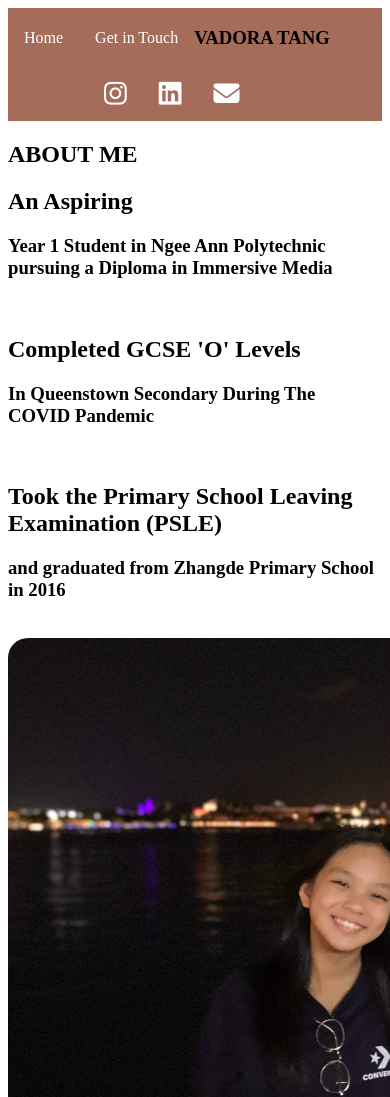
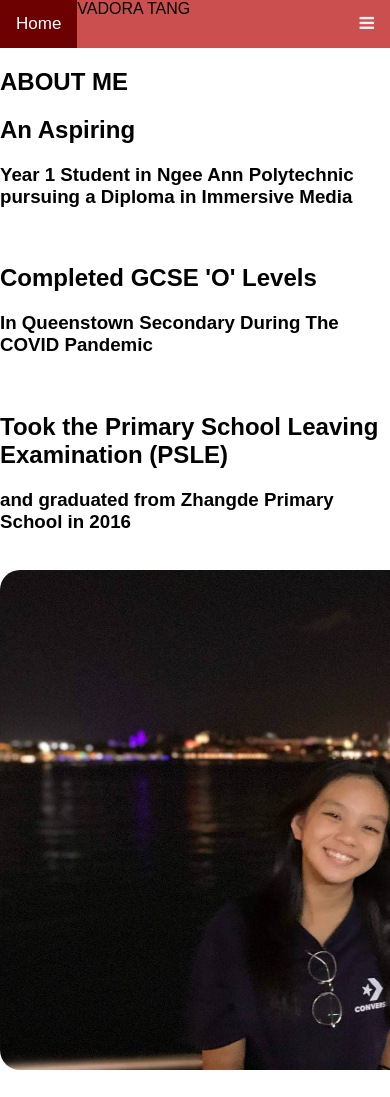
Before and after one commit to vadora2/assignment1, a plain HTML site: page homepage.html in a window 390 px wide. Shown: the top 1097 px of the page. After the commit the page ends 1070 px from the top, so only its background shows below. Drawn offline with Linux system fonts and the light colour scheme; files whose address does not match are found by name.

Commit message:
icons and new nav

```diff
--- a/homepage.html
+++ b/homepage.html
@@ -4,7 +4,7 @@
 
 <header>
     <!-- ###navigation bar -->
-    <style>
+    <!--<style>
         ul {
             list-style-type: none;
             margin: 0;
@@ -50,7 +50,90 @@
                     </li>
                 </section>
             </nav>
-        </ul>
+        </ul>-->
+
+        <meta name="viewport" content="width=device-width, initial-scale=1">
+        <link rel="stylesheet" href="https://cdnjs.cloudflare.com/ajax/libs/font-awesome/4.7.0/css/font-awesome.min.css">
+        <style>
+        body {
+          margin: 0;
+          font-family: Arial, Helvetica, sans-serif;
+        }
+
+        .topnav {
+          overflow: hidden;
+          background-color: rgb(204, 79, 79);
+        }
+
+        .topnav a {
+          float: left;
+          display: block;
+          color: #f2f2f2;
+          text-align: center;
+          padding: 14px 16px;
+          text-decoration: none;
+          font-size: 17px;
+        }
+
+        .topnav a:hover {
+          background-color: #ddd;
+          color: black;
+        }
+
+        .topnav a.active {
+          background-color: #6d0000;
+          color: white;
+        }
+
+        .topnav .icon {
+          display: none;
+        }
+
+        @media screen and (max-width: 600px) {
+          .topnav a:not(:first-child) {display: none;}
+          .topnav a.icon {
+            float: right;
+            display: block;
+          }
+        }
+
+        @media screen and (max-width: 600px) {
+          .topnav.responsive {position: relative;}
+          .topnav.responsive .icon {
+            position: absolute;
+            right: 0;
+            top: 0;
+          }
+          .topnav.responsive a {
+            float: none;
+            display: block;
+            text-align: left;
+          }
+        }
+        </style>
+        </head>
+        <body>
+        <script src="https://kit.fontawesome.com/86e300f51a.js" crossorigin="anonymous"></script>
+        <div class="topnav" id="myTopnav">
+            <a href="homepage.html" class="active">Home</a>
+            <a href="contactpage.html">Contact</a>
+            <a href="#about">About</a>
+            <span> VADORA TANG </span>
+            <a href="https://www.instagram.com/okvadora/"><i class="fab fa-instagram" style="font-size: 26px; color: #ffffff;"></i></a>
+            <a href="https://www.linkedin.com/in/vadora-tang-567722211/"><i class="fab fa-linkedin" style="font-size: 26px; color: #ffffff;"></i></a>
+            <a href="mailto:vadoratangw@gmail.com"> <i class="fas fa-envelope" style="font-size: 26px; color: #ffffff;"></i></a>
+
+          <a href="javascript:void(0);" class="icon" onclick="myFunction()">
+            <i class="fa fa-bars"></i>
+
+          </a>
+        </div>
+
+        <!-- <div style="padding-left:16px">
+          <h2>Responsive Topnav Example</h2>
+          <p>Resize the browser window to see how it works.</p>
+        </div> -->
+
 
     <!-- ###body -->
     <section class="words">
```
